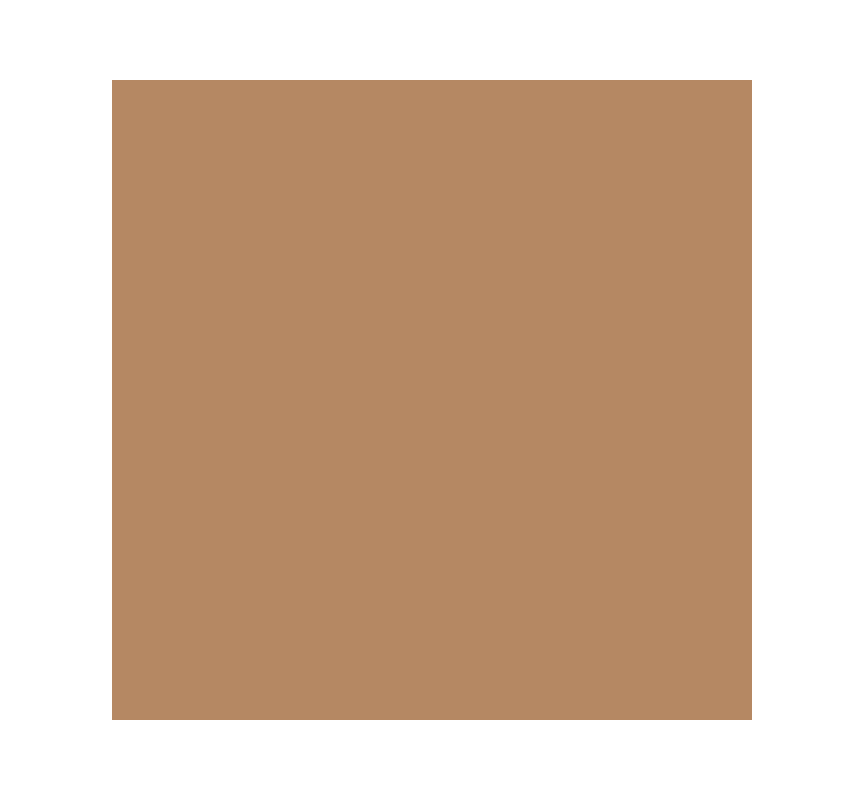
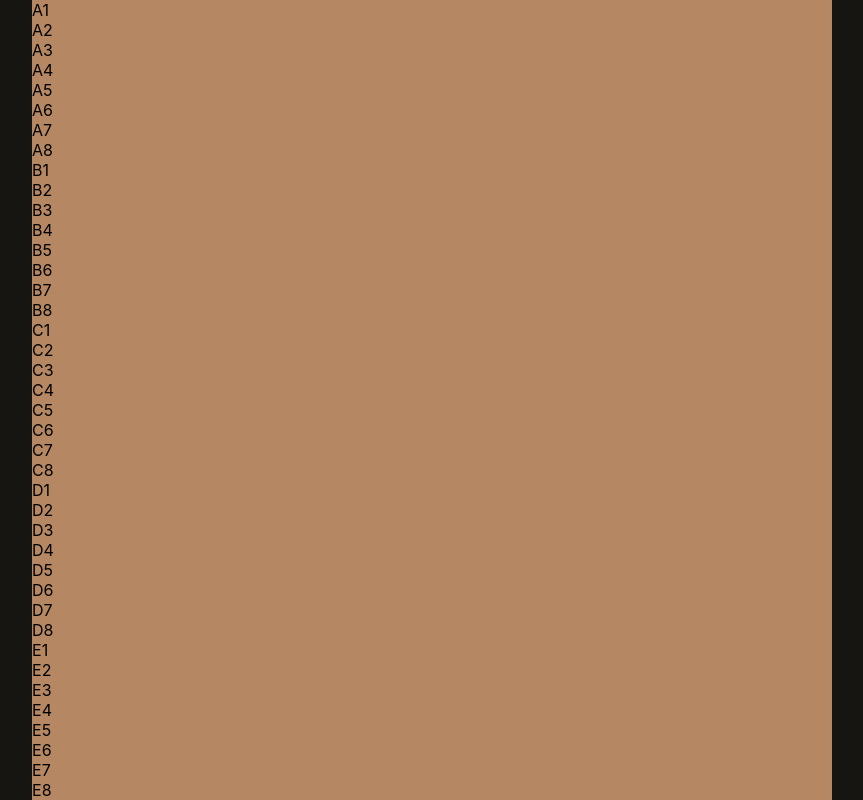
Before and after one commit to 1mpossible-code/chess, a React (Create React App) app in the folder chess/: page / in a window 1280 px wide. Shown: the top 800 px of the page, without its empty margins (208-1071 px from the left). Built offline with nearby package versions, Linux system fonts and the light colour scheme.

Commit message:
Create horizontal and vertical axis display.

```diff
--- a/chess/src/App.css
+++ b/chess/src/App.css
@@ -2,4 +2,5 @@
   display: grid;
   place-content: center;
   height: 100vh;
+  background-color: #161512;
 }
--- a/chess/src/components/Board.css
+++ b/chess/src/components/Board.css
@@ -1,5 +1,5 @@
 #board {
-  height: 640px;
-  width: 640px;
+  height: 800px;
+  width: 800px;
   background-color: #b58863;
 }
--- a/chess/src/components/Board.tsx
+++ b/chess/src/components/Board.tsx
@@ -1,6 +1,16 @@
 import React from 'react';
 import './Board.css';
 
+const horizontalAxis = ["A", "B", "C", "D", "E", "F", "G", "H"]
+const verticalAxis = [1, 2, 3, 4, 5, 6, 7, 8]
+
 export default function Board() {
-  return <div id="board"></div>
+  let board = [];
+
+  for (let i = 0; i < horizontalAxis.length; i++) {
+    for (let j = 0; j < verticalAxis.length; j ++) {
+      board.push(<div>{horizontalAxis[i]}{verticalAxis[j]}</div>)
+    }
+  }
+  return <div id="board">{board}</div>
 }
```
